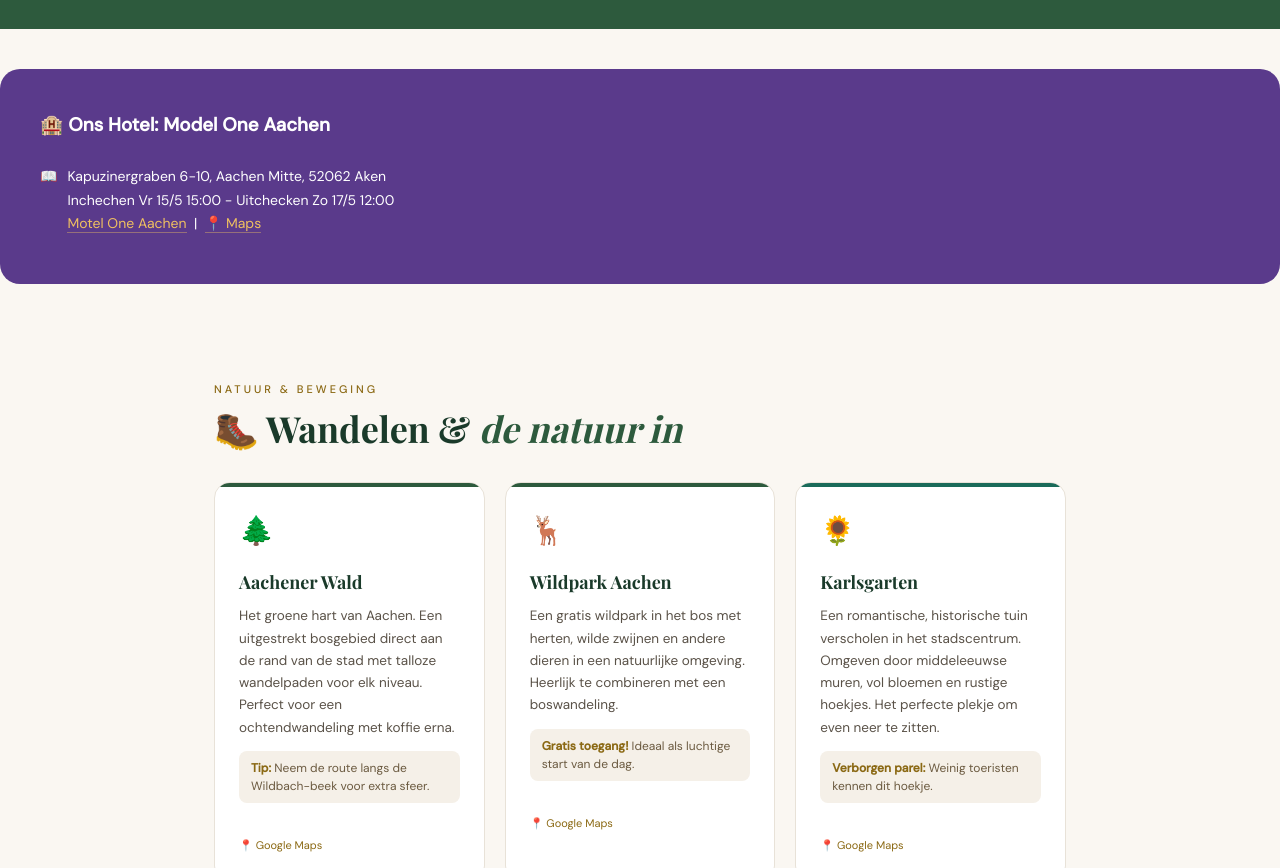
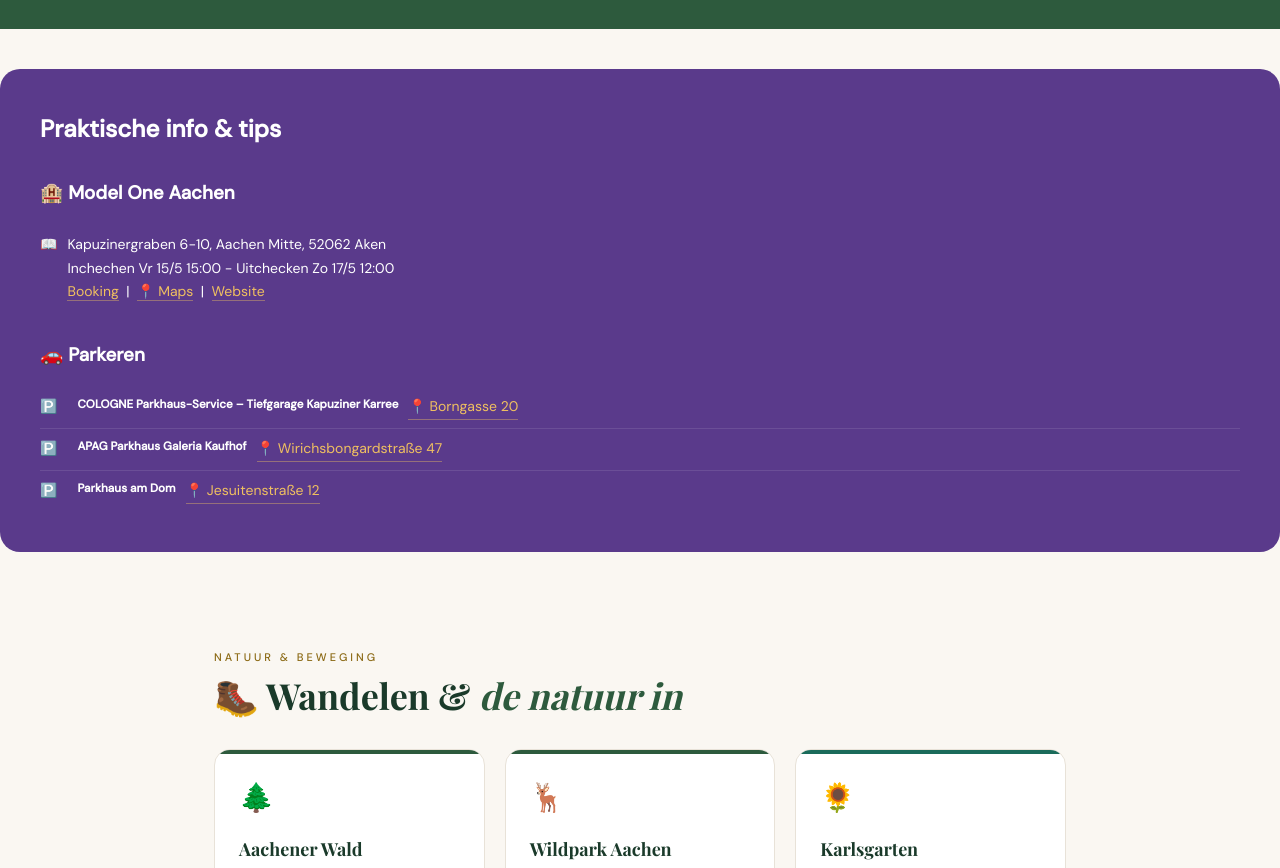
Before and after one commit to sebastiaanApp/Aachen2026Jaaat, a plain HTML site: page index.html in a window 1280 px wide. Shown: the part 757-1625 px from the top of the page. Drawn offline with nearby package versions, Linux system fonts and the light colour scheme; a web font is replaced by a local one.

Commit message:
Update index.html

```diff
--- a/index.html
+++ b/index.html
@@ -384,7 +384,8 @@
 </div>
 
   <div class="highlight-box2">
-    <h3>🏨 Ons Hotel: Model One Aachen</h3>
+    <h2>Praktische info & tips</h2><br>
+    <h3>🏨 Model One Aachen</h3>
     <p></p>
     <ul class="highlight-list">
       <li>
@@ -392,10 +393,43 @@
         <div>
           <p>Kapuzinergraben 6-10, Aachen Mitte, 52062 Aken</p>
           <p>Inchechen Vr 15/5 15:00 - Uitchecken Zo 17/5 12:00</p>
-          <a href="https://www.booking.com/hotel/de/motel-one-aachen.nl.html?label=gen173nr-10CAEoggI46AdIHFgEaBWIAQGYATO4ARfIAQzYAQPoAQH4AQGIAgGoAgG4Av6-jdAGwAIB0gIkMDA0NDZkMDktMjRiNS00OGEwLTk5YjMtZjIxOWQ0OTU0N2Zm2AIB4AIB&sid=f6b1c2b9fe852dcfc97e60a3886e39bf&aid=304142" target="_blank">Motel One Aachen</a> &nbsp;|&nbsp; <a href="https://www.google.com/maps/place/Hotel+Motel+One+Aachen/@50.7732394,6.0863119,687m/data=!3m2!1e3!4b1!4m9!3m8!1s0x47c0995a4ebab0af:0xc206df07219e87d5!5m2!4m1!1i2!8m2!3d50.7732394!4d6.0863119!16s%2Fg%2F11hz_8jc_n?entry=ttu&g_ep=EgoyMDI2MDUwNi4wIKXMDSoASAFQAw%3D%3D" target="_blank">📍 Maps</a>
+          <a href="https://www.booking.com/hotel/de/motel-one-aachen.nl.html?label=gen173nr-10CAEoggI46AdIHFgEaBWIAQGYATO4ARfIAQzYAQPoAQH4AQGIAgGoAgG4Av6-jdAGwAIB0gIkMDA0NDZkMDktMjRiNS00OGEwLTk5YjMtZjIxOWQ0OTU0N2Zm2AIB4AIB&sid=f6b1c2b9fe852dcfc97e60a3886e39bf&aid=304142"
+            target="_blank">Booking</a> &nbsp;|&nbsp; <a
+            href="https://www.google.com/maps/place/Hotel+Motel+One+Aachen/@50.7732394,6.0863119,687m/data=!3m2!1e3!4b1!4m9!3m8!1s0x47c0995a4ebab0af:0xc206df07219e87d5!5m2!4m1!1i2!8m2!3d50.7732394!4d6.0863119!16s%2Fg%2F11hz_8jc_n?entry=ttu&g_ep=EgoyMDI2MDUwNi4wIKXMDSoASAFQAw%3D%3D"
+            target="_blank">📍 Maps</a> &nbsp;|&nbsp;
+         <a href="https://www.motel-one.com/nl/hotels/aken/hotel-aken/">Website</a>
         </div>
       </li>
     </ul>
+    <br>
+    <h3>🚗 Parkeren </h3>
+    <p></p>
+    <ul class="highlight-list">
+      <li>
+        <span>🅿️</span>
+        <br>
+        <h5>COLOGNE Parkhaus-Service – Tiefgarage Kapuziner Karree</h5>
+        <a href="https://www.google.com/maps/dir//COLOGNE+Parkhaus-Service+-+Tiefgarage+Kapuziner+Karree,+Borngasse+20,+52064+Aachen/@50.7714028,6.0880406,15z/data=!4m9!4m8!1m0!1m5!1m1!1s0x47c09962662e9e33:0x93be57035c3d35a4!2m2!1d6.0880406!2d50.7714028!3e0"
+          target="_blank">📍 Borngasse 20</a>
+      </li>
+       <li>
+        <span>🅿️</span>
+        <br>
+      <h5>APAG Parkhaus Galeria Kaufhof</h5>
+      <a href="https://www.google.com/maps/dir//APAG+Parkhaus+Galeria+Kaufhof%2FCity,+Wirichsbongardstra%C3%9Fe+47,+52062+Aachen/@50.7686161,6.093127,15z/data=!4m9!4m8!1m0!1m5!1m1!1s0x47c09962327d355b:0x3001ff716e15c15f!2m2!1d6.089661!2d50.7727179!3e0"
+        target="_blank">📍 Wirichsbongardstraße 47</a>
+      </li>
+      <li>
+        <span>🅿️</span>
+        <br>
+        <h5>Parkhaus am Dom</h5>
+        <a href="https://www.google.com/maps/dir//Parkhaus+Am+Dom,+Jesuitenstra%C3%9Fe+12,+52062+Aachen/@50.7765187,6.0702047,16z/data=!4m9!4m8!1m0!1m5!1m1!1s0x47c099b662e79209:0x831eb26d2f7e62d5!2m2!1d6.082436!2d50.7732334!3e0"
+          target="_blank">📍 Jesuitenstraße 12 </a>
+      </li>
+    </ul>
+  </div>
+
+</div>
   </div>
 
 
@@ -900,11 +934,11 @@
 
 <!-- FOOTER / SLOGAN -->
 <div class="footer">
-  <div class="slogan">"Tis dan geen Parijs,<br>Aachen is ook best wijs 😊</div>
+  <div class="slogan">"Tis dan geen Parijs,<br>Aachen is ook best wijs 😊"</div>
  <!--<p>Aachen wacht op jullie. Met zijn eeuwenoude straatjes, de geur van versgemalen koffie, stapels boeken in sfeervolle winkels en de perfecte mix van natuur en cultuur, is dit het ideale weekend voor twee mensen die van mooie dingen houden. Pak jullie rugzak, zet de GPS op Aachen, en ontdek samen een van de verborgen juwelen van Europa.</p>
   <p style="margin-top: 16px; opacity: 0.7; font-size: 13px;">15 – 17 mei &nbsp;·&nbsp; Voor 2 personen &nbsp;·&nbsp;</p>
   <div class="footer-hearts">📚 🌿 🎲</div> -->
 </div>
-
+<p> Disclaimer: Foutjes kunnen gebeuren, vergeef me als hierboven iets niet helemaal klopt xxx </p>
 </body>
 </html>
```
